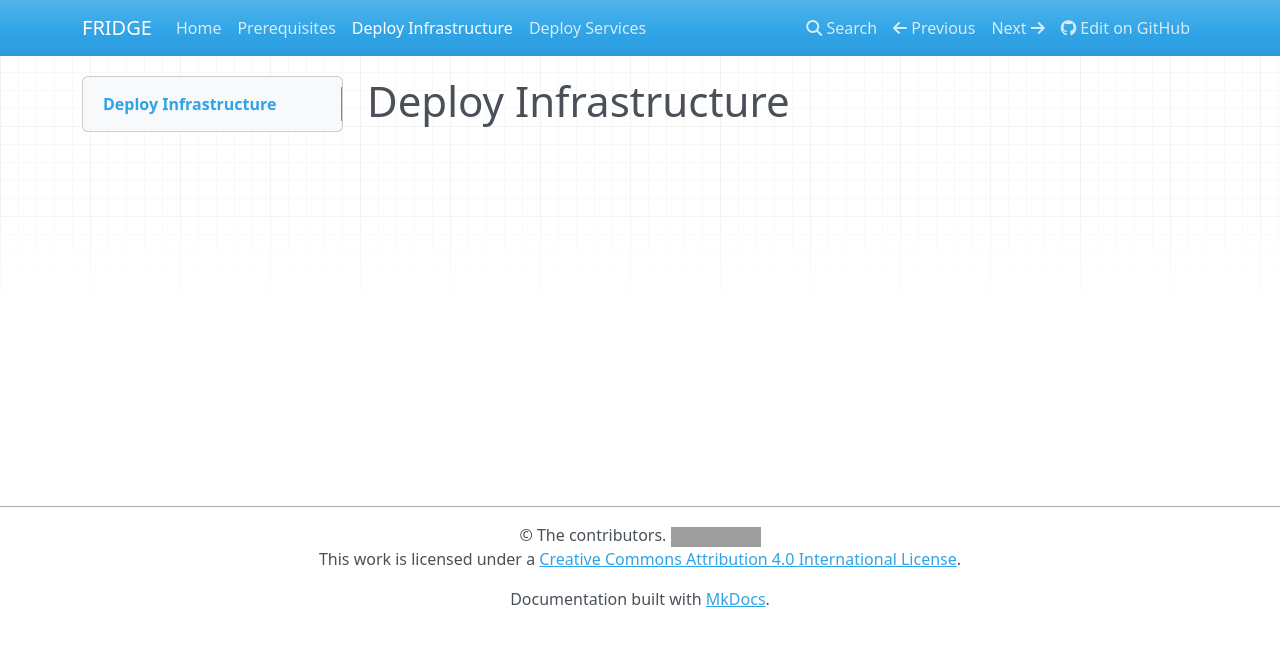
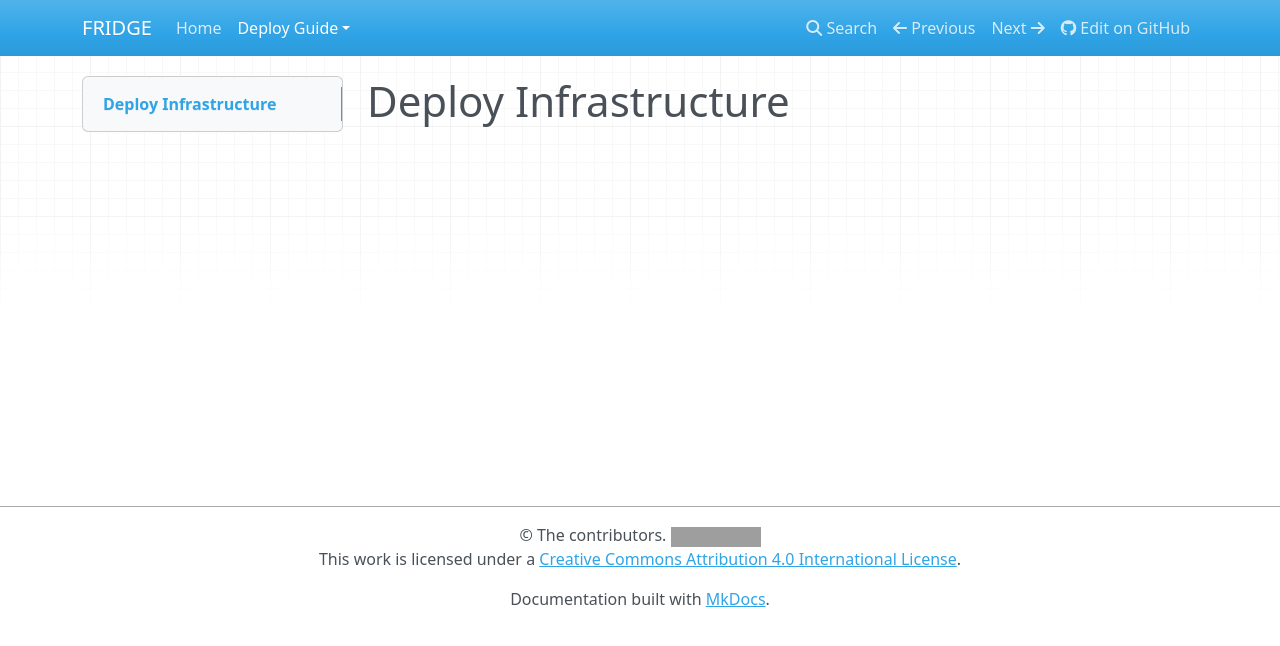
Before and after one commit to alan-turing-institute/fridge, an MkDocs documentation site: the page built from docs/docs/deploy_guide/deploy_infrastructure.md, in a window 1280 px wide. Shown: the top 646 px of the page. Built offline with MkDocs 1.6.1, drawn with Linux system fonts in a browser that asks for light colours; nearby versions of some CDN libraries; some of the changed lines change nothing that is shown; grey boxes are pictures that could not be loaded.

Commit message:
Move deploy docs to a section

```diff
--- a/docs/mkdocs.yml
+++ b/docs/mkdocs.yml
@@ -9,8 +9,9 @@ copyright: >-
   <a rel="license" href="http://creativecommons.org/licenses/by/4.0/"><img alt="Creative Commons License" style="border-width:0" src="https://i.creativecommons.org/l/by/4.0/88x31.png" /></a><br />This work is licensed under a <a rel="license" href="http://creativecommons.org/licenses/by/4.0/">Creative Commons Attribution 4.0 International License</a>.
 nav:
   - Home: 'index.md'
-  - Prerequisites: 'prerequisites.md'
-  - Deploy Infrastructure: 'deploy_infrastructure.md'
-  - Deploy Services: 'deploy_services.md'
+  - Deploy Guide:
+    - Prerequisites: 'deploy_guide/prerequisites.md'
+    - Deploy Infrastructure: 'deploy_guide/deploy_infrastructure.md'
+    - Deploy Services: 'deploy_guide/deploy_services.md'
 markdown_extensions:
   - admonition
```
Also changed, not shown: docs/docs/deploy_guide/deploy_infrastructure.md (renamed from docs/docs/deploy_infrastructure.md), docs/docs/deploy_guide/deploy_services.md (renamed from docs/docs/deploy_services.md), docs/docs/deploy_guide/prerequisites.md (renamed from docs/docs/prerequisites.md).
